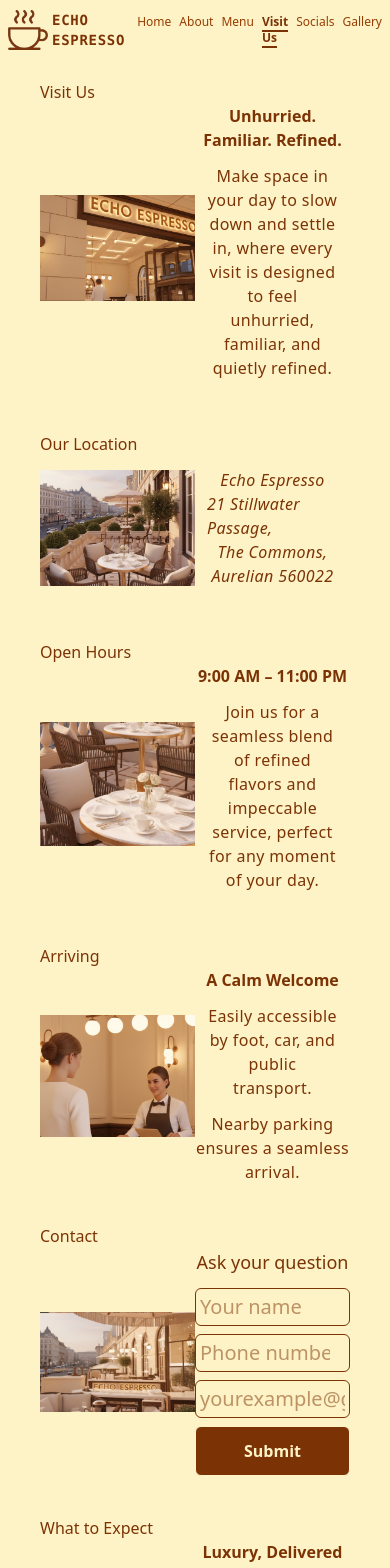
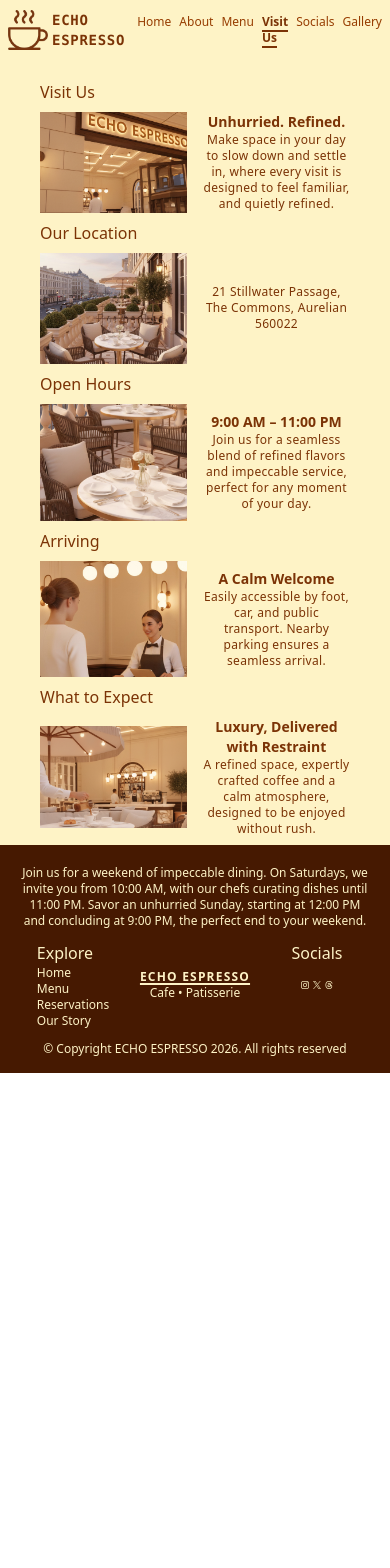
Before and after one commit to Manju-Verma29/echo-espresso, a React (Vite) app: page /visit in a window 390 px wide. Shown: the top 1568 px of the page. After the commit the page ends 1073 px from the top, so only its background shows below. Built offline with nearby package versions, Linux system fonts and the light colour scheme.

Commit message:
Refactor Visit section data structure and simplify rendering

```diff
--- a/src/Components/Visit/VisitSection.jsx
+++ b/src/Components/Visit/VisitSection.jsx
@@ -1,12 +1,13 @@
-export default function VisitSection({title, image, children}) {
+export default function VisitSection({label, image, title, detail}) {
   return (
     <>
     <section>
-        <h1 className=" md:text-2xl lg:text-4xl pl-10 lg:pl-25 text-amber-900 lg:py-8">{title}</h1>
-        <div className="pb-10  grid place-items-center grid-cols-2 lg:p-5 px-10">
+        <h1 className="md:text-2xl lg:text-4xl pl-10 lg:pl-25 text-amber-900 lg:py-2">{label}</h1>
+        <div className="py-2 lg:pb-10  grid gap-4 lg:gap-1 place-items-center grid-cols-2 lg:p-5 px-10">
             <img src={image}  className="w-170"/>
-            <div className="place-items-center">
-              {children}
+            <div className="text-center  text-amber-900">
+              <h2 className="text-sm md:text-3xl lg:text-4xl lg:mb-5 font-bold">{title}</h2>
+              <p className="text-xs md:text-xl lg:text-2xl md:p-2 lg:p-3 tracking-wide">{detail}</p>
             </div>
         </div>
     </section>
--- a/src/Components/Visit/Visitus.jsx
+++ b/src/Components/Visit/Visitus.jsx
@@ -4,12 +4,14 @@ import {visitData} from "./visitData";
 export default function Visitus() {
   return (
 <>
-<main>
+<main className="md:pt-10">
   {visitData.map((section) => (
       <VisitSection
       key={section.id}
+      label={section.label}
       title={section.title}
       image={section.image}
+      detail={section.detail}
       >
       {section.content}
       </VisitSection>
--- a/src/Components/Visit/visitData.jsx
+++ b/src/Components/Visit/visitData.jsx
@@ -8,117 +8,39 @@ import expect from "../../assets/expect.jpg";
 export const visitData = [
 {
 id:1,
-title: "Visit Us",
+label: "Visit Us",
 image: visit,
-content: (
-    <>
-    <div>
-    <h3 className="text-amber-900 text-center md:text-xl lg:text-4xl lg:mb-5 font-bold">
-        Unhurried. Familiar. Refined.
-    </h3>
-    <p className="md:text-xl lg:text-2xl p-3 text-center text-amber-900 tracking-wide">
-        Make space in your day to slow down and settle in, where every visit is designed to feel unhurried, familiar, and quietly refined.
-    </p>
-    </div>
-    </>
-),
+title:"Unhurried. Refined.",
+detail:"Make space in your day to slow down and settle in, where every visit is designed to feel familiar, and quietly refined."
 },
 
 {
 id:2,
-title: "Our Location",
+label: "Our Location",
 image: location,
-content: (
-    <address className="place-items-center md:text-xl lg:text-2xl p-3 text-amber-900 tracking-wide">
-    <p>Echo Espresso</p>
-    <p>21 Stillwater Passage,</p>
-    <p>The Commons,</p>
-    <p>Aurelian 560022</p>
-    </address>
-),
+detail:"21 Stillwater Passage, The Commons, Aurelian 560022"
 },
 
 {
 id:3,
-title: "Open Hours",
+label: "Open Hours",
 image: openHours,
-content: (
-    <>
-    <div>
-    <h3 className="text-amber-900 text-center md:text-xl lg:text-4xl lg:mb-5 font-bold">
-        9:00 AM – 11:00 PM
-    </h3>
-    <p className="md:text-xl lg:text-2xl p-3 text-center text-amber-900 tracking-wide">
-        Join us for a seamless blend of refined flavors and impeccable service, perfect for any moment of your day.
-    </p>
-    </div>
-    </>
-),
+title:"9:00 AM – 11:00 PM",
+detail:"Join us for a seamless blend of refined flavors and impeccable service, perfect for any moment of your day."
 },
 
 {
 id:4,
-title: "Arriving",
+label: "Arriving",
 image: arrive,
-content: (
-    <>
-    <div>
-    <h3 className="text-amber-900 text-center md:text-3xl lg:text-4xl lg:mb-5 font-bold">
-        A Calm Welcome
-    </h3>
-    <p className="md:text-xl lg:text-2xl p-3  text-center text-amber-900 tracking-wide">
-        Easily accessible by foot, car, and public transport.
-    </p>
-    <p className="md:text-xl lg:text-2xl lg:p-3 md:p-0 text-center text-amber-900 tracking-wide">
-        Nearby parking ensures a seamless arrival.
-    </p>
-    </div>
-    </>
-),
+title:"A Calm Welcome",
+detail:"Easily accessible by foot, car, and public transport. Nearby parking ensures a seamless arrival."
 },
-
 {
 id:5,
-title: "Contact",
-image: contact,
-content: (
-    <>
-    <form action="" className="grid">
-        <label className="text-amber-900 text-lg md:text-2xl pb-3 text-center">Ask your question</label>
-        <div className="grid gap-2 lg:gap-5 lg:w-175">
-        <div>
-            <input type="text" placeholder="Your name" className="border w-full text-amber-900 rounded-md bg-amber-100 p-1 lg:p-3 focus:ring-current text-xl" />
-        </div>
-        <div>
-            <input type="number" placeholder="Phone number"  className="border w-full text-amber-900 rounded-md bg-amber-100 p-1 lg:p-3 text-xl"/>
-        </div>
-        <div>
-            <input type="email" placeholder="yourexample@gmail.com"  className="border w-full text-amber-900 rounded-md bg-amber-100 p-1 lg:p-3 text-xl"/>
-        </div>
-        <div>
-            <input type="button" value="Submit" className="border w-full text-amber-100 font-bold bg-amber-900 hover:bg-amber-950 rounded-md p-3 text-md md:text-xl" />
-        </div>
-        </div>
-    </form>
-    </>
-),
-},
-
-{
-id:6,
-title: "What to Expect",
+label: "What to Expect",
 image: expect,
-content: (
-    <>
-    <div>
-    <h3 className="text-amber-900 text-center md:text-3xl lg:text-4xl lg:mb-5 font-bold">
-        Luxury, Delivered with Restraint
-    </h3>
-    <p className=" md:text-xl lg:text-2xl p-3 text-center text-amber-900 tracking-wide">
-        An atmosphere of calm sophistication, exceptional craftsmanship, attentive service, and thoughtfully curated flavors, where every visit feels intentional.
-    </p>
-    </div>
-    </>
-),
-},
+title: "Luxury, Delivered with Restraint",
+detail:"A refined space, expertly crafted coffee and a calm atmosphere, designed to be enjoyed without rush."
+}
 ]
```
